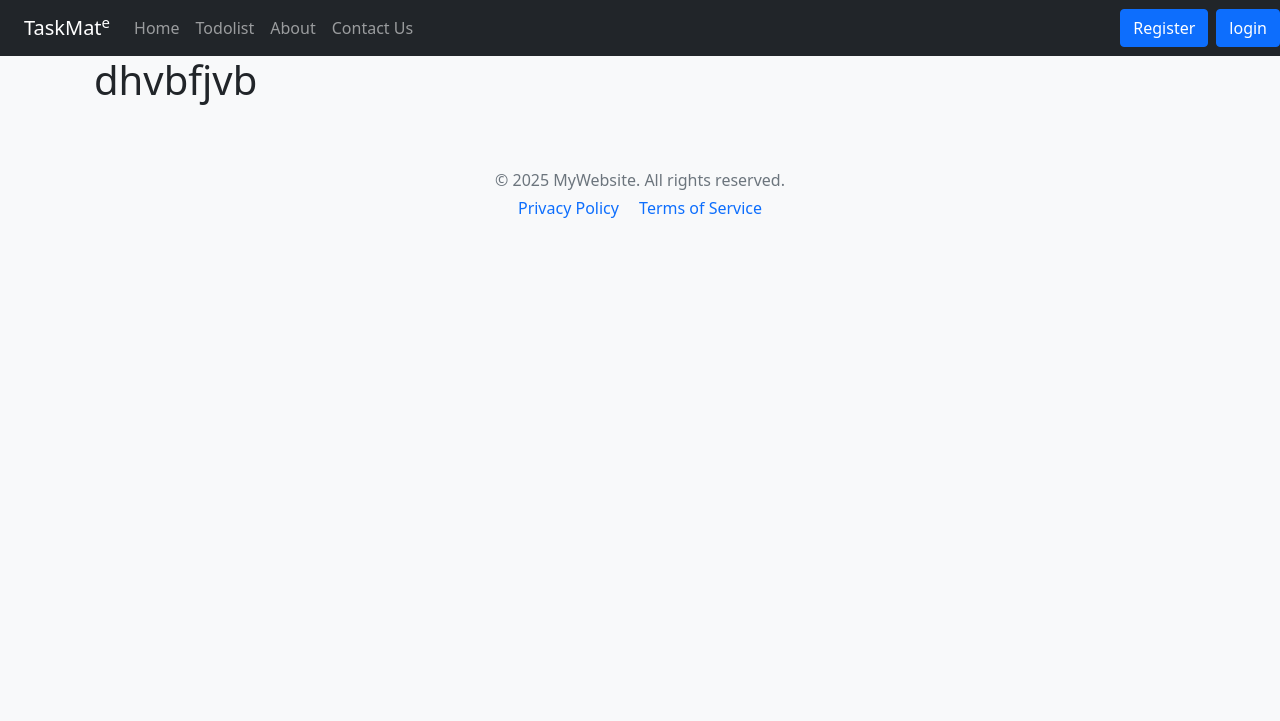
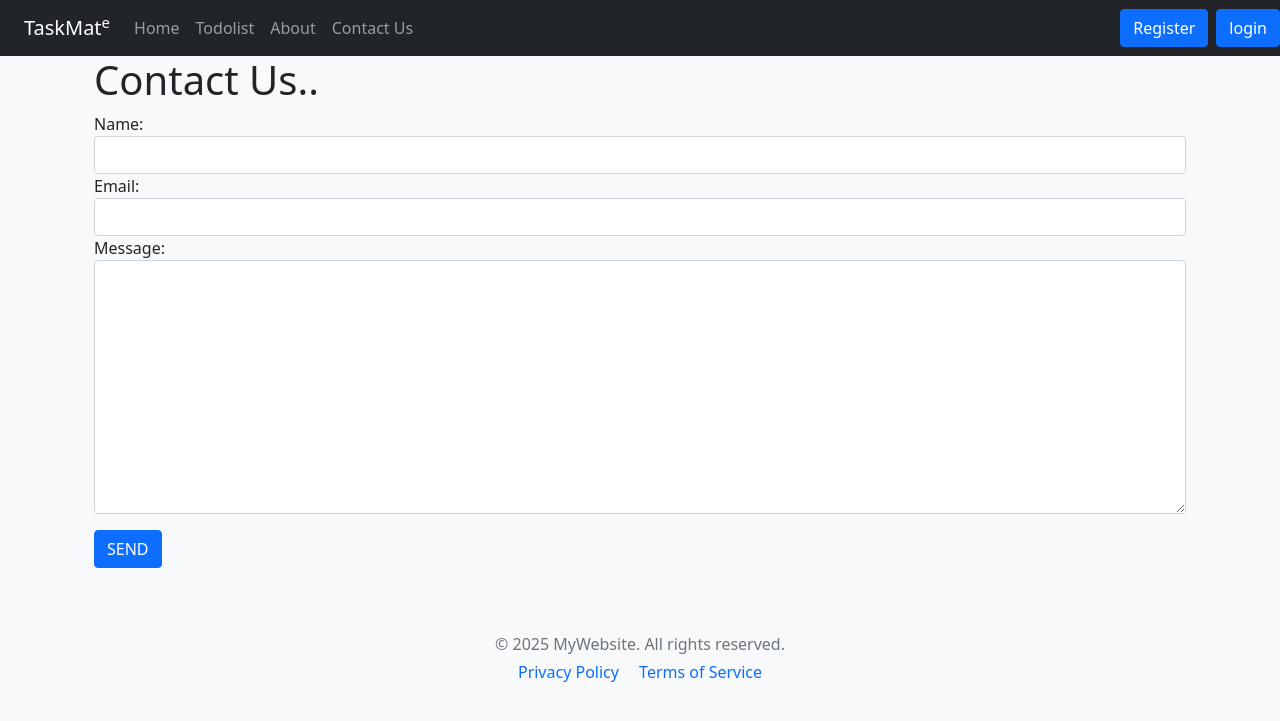
Before and after one commit to bhaleraopoojag/Taskmate_Deployed, a Django app: page /contact/ in a window 1280 px wide. Shown: the top 721 px of the page. Run offline with Django 5.2, Linux system fonts and the light colour scheme.

Commit message:
Contact Page Designed

```diff
--- a/Taskmate/settings.py
+++ b/Taskmate/settings.py
@@ -20,7 +20,8 @@ SECRET_KEY = env("DJANGO_SECRET_KEY")
 # SECURITY WARNING: don't run with debug turned on in production!
 DEBUG = env("DJANGO_DEBUG")
 
-ALLOWED_HOSTS = ['taskmateappuser.pythonanywhere.com']
+# ALLOWED_HOSTS = ['taskmateappuser.pythonanywhere.com']
+ALLOWED_HOSTS=[]
 
 
 # Application definition
--- a/todolist_app/admin.py
+++ b/todolist_app/admin.py
@@ -1,6 +1,9 @@
 from django.contrib import admin
 from .models import tasklistmodel
+from .models import contactmodel
 
 
 # Register your models here.
 admin.site.register(tasklistmodel)
+
+admin.site.register(contactmodel)
--- a/todolist_app/forms.py
+++ b/todolist_app/forms.py
@@ -5,3 +5,8 @@ class taskform(forms.ModelForm):
     class Meta:
         model= tasklistmodel
         fields=['task','done']
+
+class contactform(forms.Form):
+    name=forms.CharField(max_length=100,widget=forms.TextInput(attrs={'class':'form-control'}))
+    email=forms.EmailField(widget=forms.EmailInput(attrs={'class':'form-control'}))
+    message=forms.CharField(widget=forms.Textarea(attrs={'class':'form-control'}))
--- a/todolist_app/templates/contact.html
+++ b/todolist_app/templates/contact.html
@@ -2,7 +2,12 @@
 {%block title%}<title>Contact</title>{%endblock title%}
 {% block content %}
 <div class="container">
-<h1>dhvbfjvb</h1>
-
+<h1>Contact Us..</h1>
+{{message}}
+<form method="POST">
+    {%csrf_token%}
+{{form}}
+<button type="submit" class="btn btn-primary mt-3">SEND</button>
+</form>
 </div>
 {% endblock content %}
--- a/todolist_app/urls.py
+++ b/todolist_app/urls.py
@@ -7,6 +7,6 @@ urlpatterns = [
     path('delete/<taskid>',views.deleteTask,name='deleteTask'),
     path('edit/<taskid>',views.editTask,name='editTask'),
     path('complete/<taskid>',views.completestatus,name='completestatus'),
-    path('pending/<taskid>',views.pendingstatus,name='pendingstatus')
+    path('pending/<taskid>',views.pendingstatus,name='pendingstatus'),
 
 ]
--- a/todolist_app/views.py
+++ b/todolist_app/views.py
@@ -1,7 +1,7 @@
 from django.shortcuts import render,redirect
 from django.http import HttpResponse
-from todolist_app.models import tasklistmodel
-from todolist_app.forms import taskform
+from todolist_app.models import tasklistmodel,contactmodel
+from todolist_app.forms import taskform,contactform
 from django.contrib import messages
 from django.core.paginator import Paginator
 from django.contrib.auth.decorators import login_required
@@ -66,7 +66,20 @@ def pendingstatus(request,taskid):
     return redirect('todolist')
 
 def contact(request):
-    return render(request,'contact.html')
+    if request.method=="POST":
+        form=contactform(request.POST)
+        if form.is_valid():
+            contactmodel.objects.create(
+                name=form.cleaned_data['name'],
+                email=form.cleaned_data['email'],
+                message=form.cleaned_data['message']
+            )
+            # return redirect()
+        # refresh your fileds after saving tha data in db
+        form=contactform()
+    else:
+        form=contactform()
+    return render(request,'contact.html',{'form':form})
 
 def about(request):
     return render(request,'about.html')
```
Also changed, not shown: todolist_app/models.py (+8 -0 lines), todolist_app/migrations/0003_contactmodel_alter_tasklistmodel_options.py (added).
